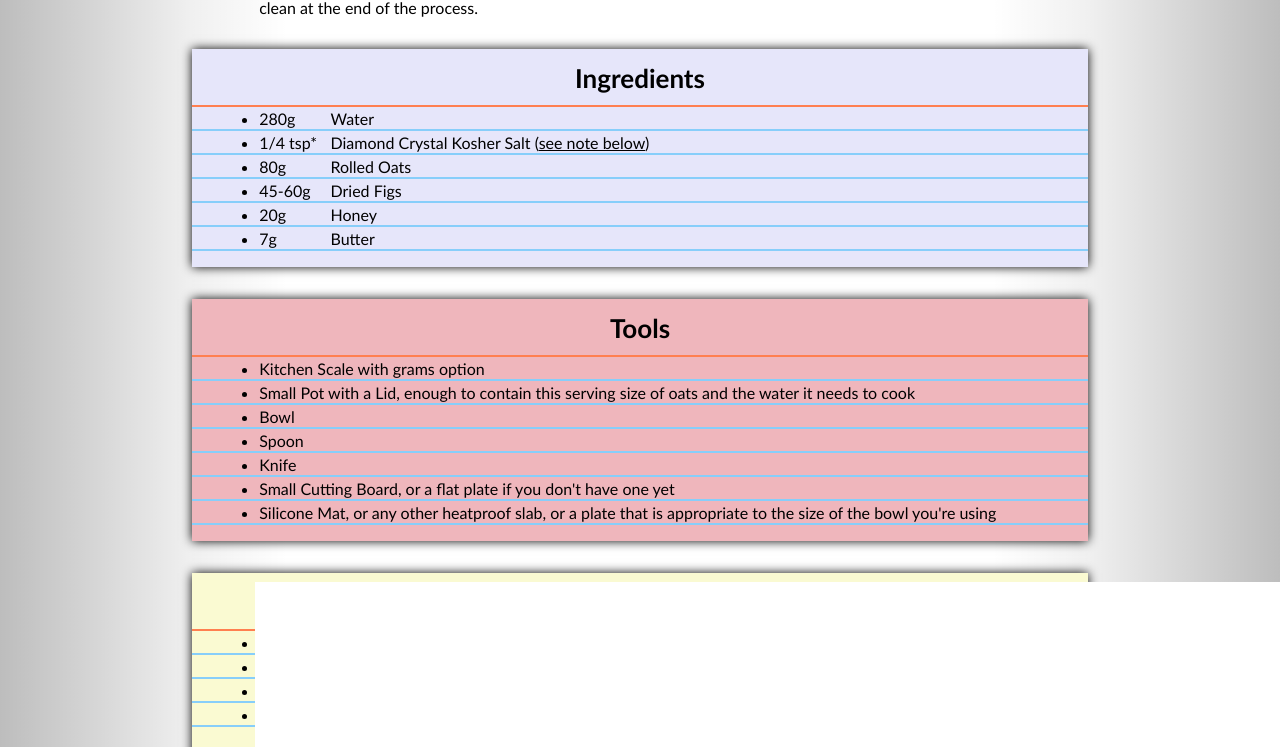
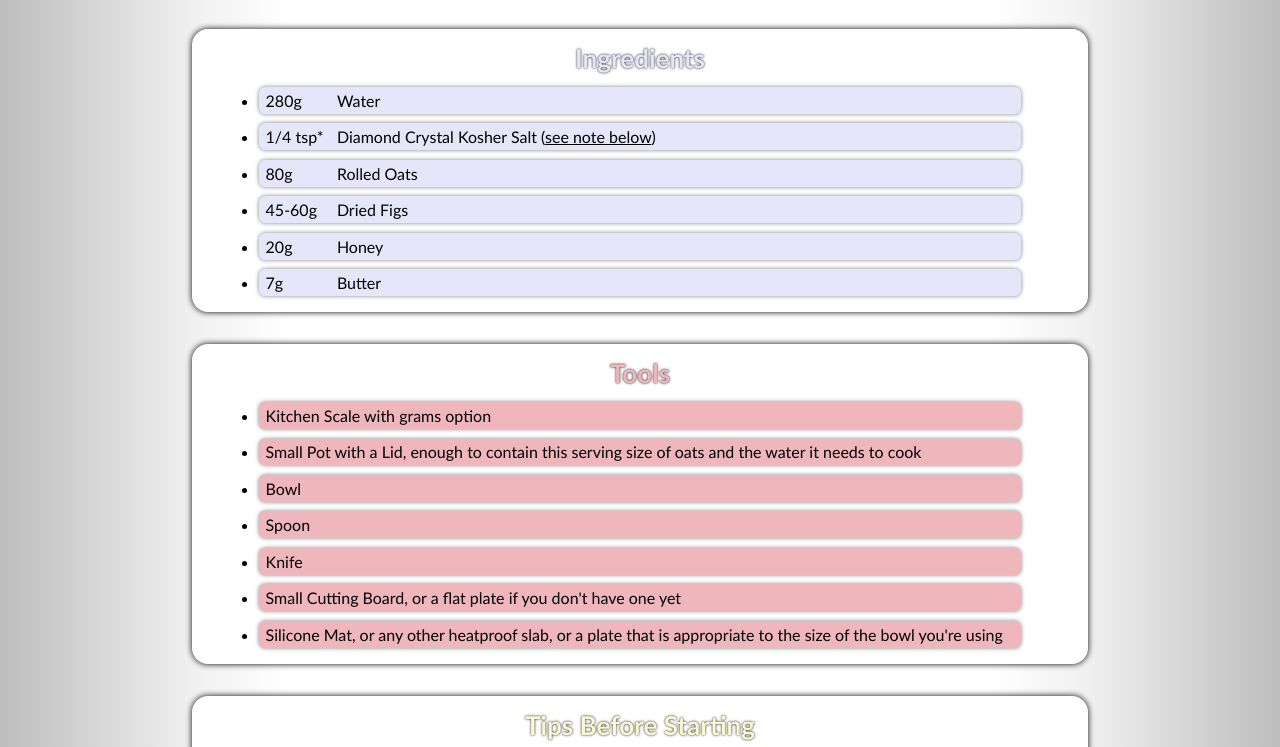
Before and after one commit to Dardan-B/odin-recipes-v2, a plain HTML site: page recipes/hot-oats.html in a window 1280 px wide. Shown: the part 943-1690 px from the top of the page. Drawn offline with Linux system fonts and the light colour scheme.

Commit message:
style: complete styling for one recipe page
Finished figuring out the style for a recipe page.

 - previous .card style loaded fine on Chrome, but incorrect on Firefox

 - transitioned away from "index card" style

 - used background-color to create separation between <li>

 - cleaned up code for styles.css

```diff
--- a/styles/styles.css
+++ b/styles/styles.css
@@ -1,6 +1,10 @@
 /* elements */
 body, a, p, h1, h2, img, ul, ol {
     margin: 0px;
+}
+div {
+    margin-left: auto;
+    margin-right: auto;
 }
 h1, h2 {
     text-align: center;
@@ -25,17 +29,9 @@ ul ul,
 ol ul {
     list-style-type: disc;
     padding-right: 0%;
-
 }
 a {
     color: black;
-}
-div {
-    margin-left: auto;
-    margin-right: auto;
-}
-li {
-
 }
 /* classes */
 .base-page {
@@ -65,19 +61,23 @@ li {
     padding-top: 1rem;
     padding-bottom: 1rem;
     background-color: black;
-    box-shadow: 0px 0px 10px 5px black;
+    box-shadow: 0px 0px 10px 0px black;
 }
 .nav-link {
     color: white;
     text-decoration: none;
 }
+.title h1,
+.title h2 {
+    text-shadow: 0px 0px 1px black;
+}
 .title h2 {
     padding-top: .5rem;
 }
 .image-box {
-    max-width: 450px;
+    max-width: 424px;
     border-radius: 1rem;
-    box-shadow: 0px 0px 10px 0px black;
+    box-shadow: 0px 0px 6px 0px black;
 }
 .recipe-image {
     max-width: 100%;
@@ -85,51 +85,62 @@ li {
     display: block; /* gets rid of bar under image */
 }
 .section .p-n {
-    padding-top: .5rem; /* use on <p>: n > 1; where n is the paragraph number */
+    padding-top: .5rem; /* use on all subsequent <p> after first */
 }
 .measure {
     display: inline-block;
     width: 4.2rem;
 }
 .product {
-    display: inline-block; /* without 'block' -> wraps to next line */
+    display: inline-block; /* without 'block' -> wraps to next line on smaller width pages */
 }
 .card {
-    border-radius: 0rem;
-    padding-bottom: 1rem;
-    box-shadow: 0px 0px 10px 0px black;
+    border-radius: 1rem;
+    padding-bottom: .4rem;
+    box-shadow: 0px 0px 6px 0px black;
+    background-color: white;
 }
 .card h2 {
+    text-shadow: 0px 0px 10px black;
     padding-top: 1rem;
-    padding-bottom: 1rem;
-    background-image:
+    padding-bottom: .4rem;
+    /*background-image:
         linear-gradient(
             to top,
             coral 2px,
-        transparent 2px);
+            transparent 2px);*/
+    text-shadow: 0px 0px .15rem rgb(0 0 0);
 }
 .card ul,
 .card ol {
+    line-height: 1.2rem;/*
     background-image:
         repeating-linear-gradient(
             to top,
             lightskyblue 0 2px,
-        transparent 2px 1lh);
-    line-height: 1.5rem;
+            transparent 2px 1lh);*/
 }
-/* test classes; remove later */
-.ingre {
-    background-color: lavender;
+.ingre li,
+.tools li,
+.before li,
+.steps li,
+.after li {
+    border-radius: .4rem;
+    padding-left: .4rem;
+    padding-right: .4rem;
+    padding-top: .24rem;
+    padding-bottom: .24rem;
+    margin-top: .6rem;
+    margin-bottom: .6rem;
+    box-shadow: 0px 0px 4px 0px rgb(127, 127, 127);
 }
-.tools {
-    background-color: #EFB6BC;
-}
-.before {
-    background-color: lightgoldenrodyellow;
-}
-.steps {
-    background-color: #C8F2D7;
-}
-.after {
-    background-color: lightblue;
-}
+.ingre h2 {     color: lavender;}
+.ingre li {     background-color: lavender;}
+.tools h2 {     color: #EFB6BC}
+.tools li {     background-color: #EFB6BC;}
+.before h2 {    color: lightgoldenrodyellow}
+.before li {    background-color: lightgoldenrodyellow;}
+.steps h2 {     color: #C8F2D7;}
+.steps li {     background-color: #C8F2D7;}
+.after h2 {     color: lightblue;}
+.after li {     background-color: lightblue;}
```
Also changed, not shown: recipes/hot-oats.html (+1 -1 lines). Lines whose indentation alone changed are shown as unchanged.
